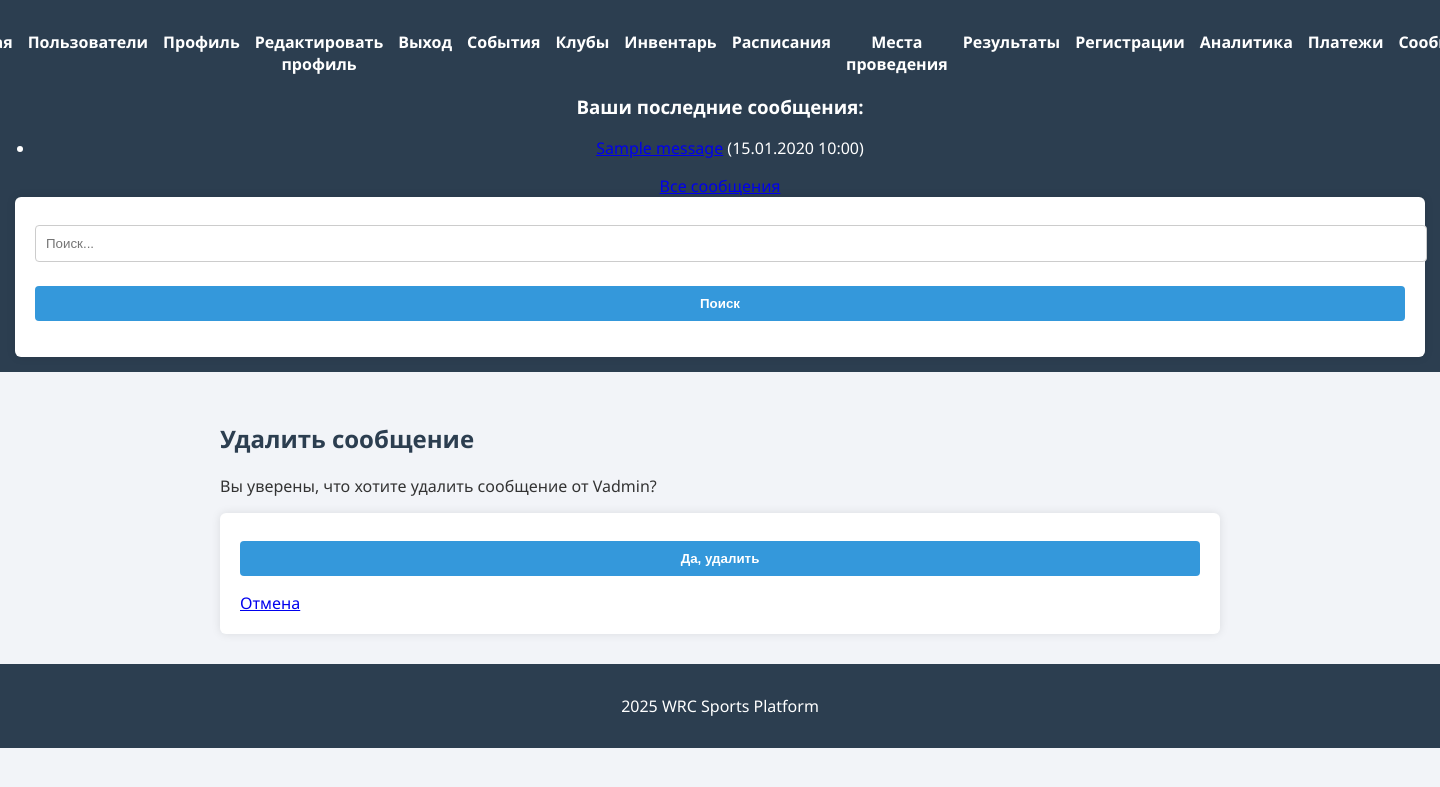
After one commit to DVadim001/DjangoRestAPI_sportplatform, a Django app: page /communication/messages/1/delete/ in a window 1440 px wide; the page is wider, and only the part inside the window is pictured. The commit adds this page. Shown: the top 787 px of that part. Run offline with Django 5.2, Linux system fonts and the light colour scheme; a user stored in the database is signed in; data comes from the database, SQL or seed files in the repository; both versions use the stored data as it was after the commit; tables that the repository leaves empty hold one stand-in row (values such as "Sample post").

Commit message:
make project

```diff
--- /dev/null
+++ b/communication/templates/communication/message_confirm_delete.html
@@ -0,0 +1,12 @@
+{% extends "base.html" %}
+
+{% block content %}
+<h2>Удалить сообщение</h2>
+<p>Вы уверены, что хотите удалить сообщение от {{ message.sender.username }}?</p>
+
+<form method="post">
+    {% csrf_token %}
+    <button type="submit">Да, удалить</button>
+    <a href="{% url 'communication:message_list' %}">Отмена</a>
+</form>
+{% endblock %}
--- a/communication/templates/communication/message_detail.html
+++ b/communication/templates/communication/message_detail.html
@@ -8,4 +8,6 @@
 <p><strong>Кому:</strong> {{ message.receiver.username }}</p>
 <p><strong>Содержание:</strong> {{ message.body }}</p>
 <a href="{% url 'communication:message_list' %}" class="btn">Назад к списку</a>
+<a href="{% url 'communication:message_delete' message.id %}">Удалить сообщение</a>
+
 {% endblock content %}
--- a/communication/urls.py
+++ b/communication/urls.py
@@ -11,4 +11,6 @@
     path('notifications/', views.notification_list, name='notification_list'),
     path('notifications/<int:pk>/', views.notification_detail, name='notification_detail'),
     path('notifications/<int:pk>/delete/', views.notification_confirm_delete, name='notification_confirm_delete'),
+    path('messages/<int:pk>/delete/', views.message_delete, name='message_delete'),
+
 ]
--- a/communication/views.py
+++ b/communication/views.py
@@ -43,3 +43,12 @@
         notification.delete()
         return redirect('communication:notification_list')
     return render(request, 'notification_confirm_delete.html', {'notification': notification})
+
+
+@login_required
+def message_delete(request, pk):
+    message = get_object_or_404(Message, pk=pk, recipient=request.user)
+    if request.method == 'POST':
+        message.delete()
+        return redirect('communication:message_list')
+    return render(request, 'communication/message_confirm_delete.html', {'message': message})
```
Also changed, not shown: db.sqlite3.
